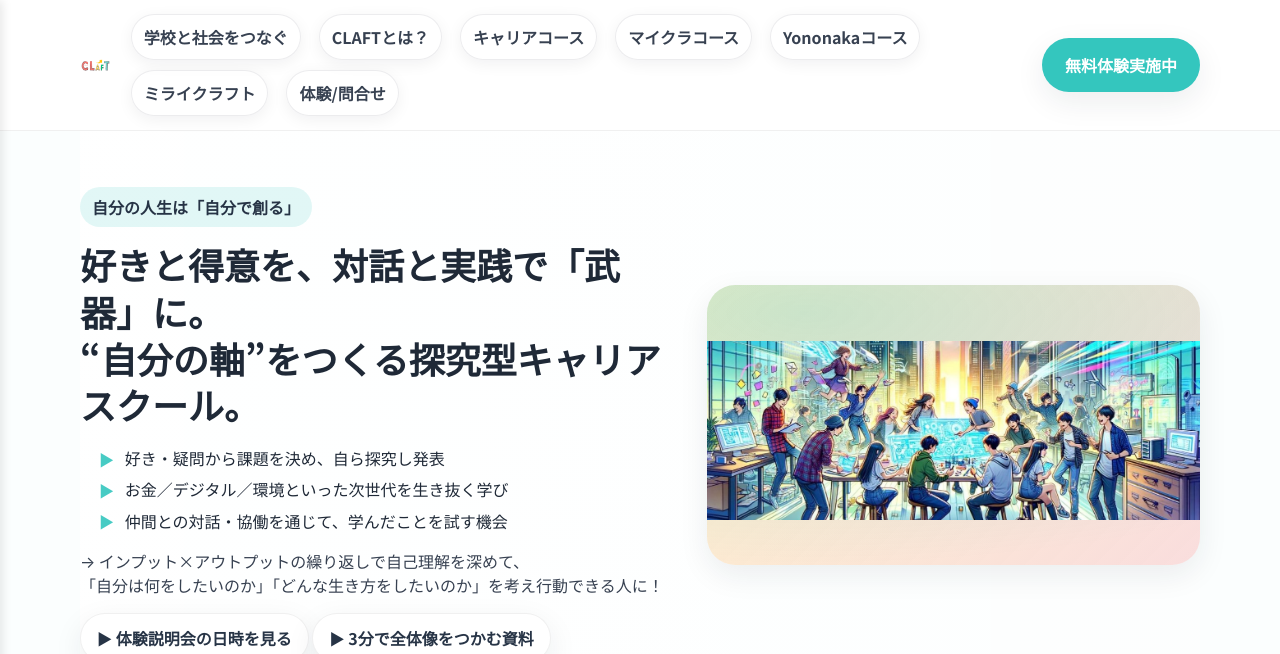
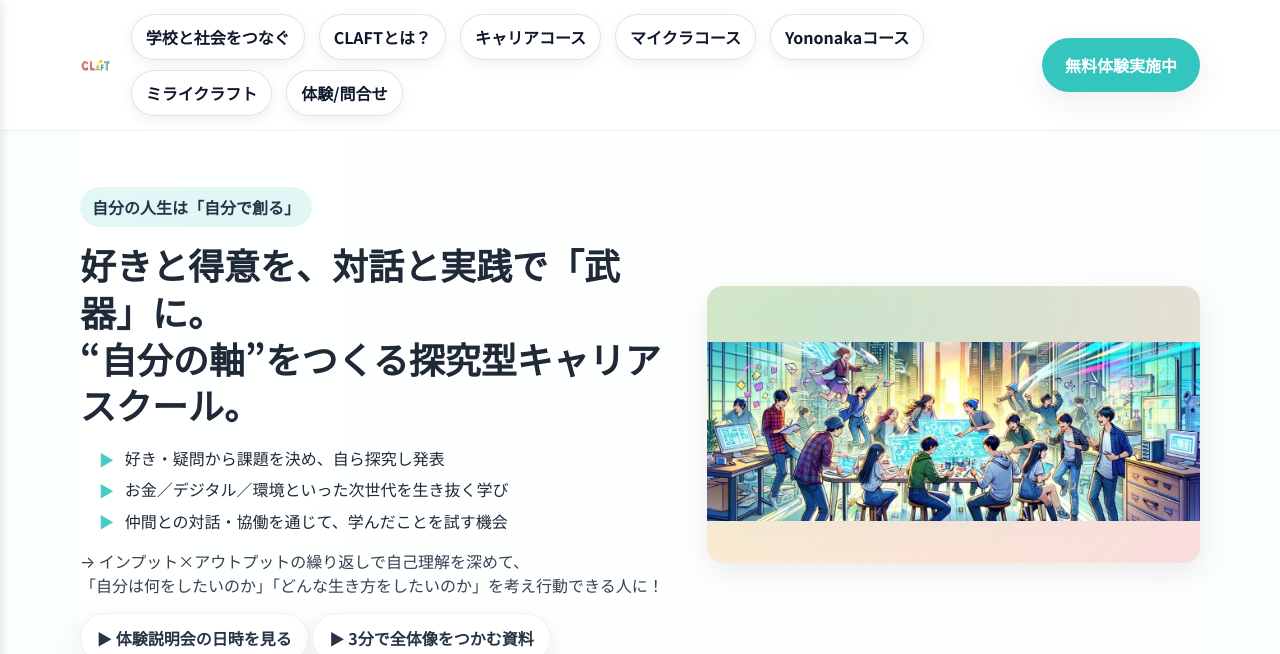
Before and after one commit to keepon1115/claft, a Jekyll site: the page built from index.html, in a window 1280 px wide. Shown: the top 654 px of the page. Built offline with Jekyll 4.4.1, drawn with Linux system fonts in a browser that asks for light colours; some web fonts are replaced.

Commit message:
index.html変更

```diff
--- a/_includes/header.html
+++ b/_includes/header.html
@@ -6,7 +6,7 @@
 
     <a class="logo" href="{{ site.baseurl }}/" aria-label="CLAFT トップへ">
       <img src="{{ site.baseurl }}{{ site.brand.logo }}" alt="CLAFT ロゴ" />
-      <strong>CLAFT</strong>
+      <!-- テキスト表記は削除 -->
     </a>
 
     <nav class="g-nav" aria-label="グローバル">
--- a/assets/css/site.css
+++ b/assets/css/site.css
@@ -20,6 +20,10 @@
 p{color:var(--ink-700)}
 ul{margin:0 0 1em 1.2em}
 
+/* ===== Helper: 16:9 images ===== */
+.img-16x9{aspect-ratio:16/9;width:100%;height:auto;object-fit:cover;border-radius:12px}
+.img-16x9.hero{border-radius:var(--radius-lg)}
+
 /* ===== Header ===== */
 .c-header{position:sticky;top:0;z-index:50;background:rgba(255,255,255,.9);
   backdrop-filter:saturate(1.5) blur(12px);border-bottom:1px solid rgba(0,0,0,.06)}
@@ -27,9 +31,14 @@
 .logo{display:flex;align-items:center;gap:12px}
 .logo img{height:38px;width:auto}
 .spacer{flex:1}
-.g-nav ul{display:flex;flex-wrap:wrap;gap:10px 18px;list-style:none;margin:0;padding:0}
-.g-nav a{padding:10px 12px;border-radius:999px;color:var(--ink-700)}
-.g-nav a:hover{background:rgba(52,198,190,.12)}
+/* 視認性の高いピル型ナビ */
+.g-nav ul{display:flex;flex-wrap:wrap;gap:10px 14px;list-style:none;margin:0;padding:0}
+.g-nav a{
+  display:inline-flex;align-items:center;gap:8px;padding:10px 14px;border-radius:999px;
+  font-weight:700;color:#0f172a;background:rgba(255,255,255,.9);
+  border:1px solid rgba(15,23,42,.12);box-shadow:0 4px 14px rgba(15,23,42,.06)
+}
+.g-nav a:hover{background:#fff;border-color:rgba(15,23,42,.24)}
 .g-nav li.has-sub{position:relative}
 .g-nav li.has-sub .sub{display:none;position:absolute;top:100%;left:0;background:#fff;border:1px solid rgba(0,0,0,.06);
   border-radius:14px;padding:8px 6px;box-shadow:var(--shadow)}
@@ -100,12 +109,24 @@
 .hero .hero-checks{list-style: none; padding-left:0}
 .hero .hero-checks li{margin:.45em 0;padding-left:1.6em;position:relative}
 .hero .hero-checks li::before{content:"▶";position:absolute;left:0;top:.05em;color:var(--brand);opacity:.9}
-.hero .hero-visual{height:280px;border-radius:var(--radius-lg);background:radial-gradient(1200px 420px at 20% 10%, rgba(52,198,190,.25), transparent 60%),
-  linear-gradient(135deg, rgba(255,214,107,.35), rgba(240,106,106,.22));box-shadow:var(--shadow)}
+
+/* ★ ここを修正：16:9のビジュアルラッパーに固定、高さ指定を撤回 */
+.hero .hero-visual{
+  position:relative;
+  aspect-ratio:16/9;
+  border-radius:var(--radius-lg);
+  overflow:hidden;
+  box-shadow:var(--shadow);
+  background:radial-gradient(1200px 420px at 20% 10%, rgba(52,198,190,.25), transparent 60%),
+             linear-gradient(135deg, rgba(255,214,107,.35), rgba(240,106,106,.22));
+}
+.hero .hero-visual img{
+  position:absolute; inset:0;
+  width:100%; height:100%; object-fit:cover; display:block;
+}
 @media (max-width:980px){
   .hero.has-bg::before{background:rgba(255,255,255,.84)}
   .hero .hero-grid{grid-template-columns:1fr}
-  .hero .hero-visual{height:180px}
 }
 
 /* ===== VALUES / Cards ===== */
@@ -116,9 +137,15 @@
 
 /* ===== Course Cards ===== */
 .grid-4{display:grid;grid-template-columns:repeat(2,1fr);gap:16px}
-.course-card{background:#fff;border-radius:var(--radius);overflow:hidden;box-shadow:var(--shadow)}
-.course-card .course-media{height:140px;background:linear-gradient(120deg, rgba(52,198,190,.18), rgba(255,214,107,.18))}
-.course-card .course-body{padding:16px}
+/* ★ 重なり系スタイルを明示的に無効化し、縦積みにする */
+.course-card{background:#fff;border-radius:var(--radius);overflow:hidden;box-shadow:var(--shadow);position:relative}
+.course-card a{display:block;position:static}
+.course-card::before,
+.course-card a::before,
+.course-card .course-media::before{content:none !important}
+.course-card .course-media{position:relative;height:auto}
+.course-card .course-media img{width:100%;height:auto;display:block;aspect-ratio:16/9;object-fit:cover}
+.course-card .course-body{position:static;background:#fff;color:#0f172a;padding:16px}
 @media (max-width:900px){.grid-4{grid-template-columns:1fr}}
 
 /* ===== Flow ===== */
--- a/index.html
+++ b/index.html
@@ -6,36 +6,52 @@
 ---
 
 <style>
-  /* 16:9 汎用クラス */
+  /* ===== 16:9 ヘルパー ===== */
   .img-16x9{aspect-ratio:16/9;width:100%;height:auto;object-fit:cover;border-radius:12px}
   .img-16x9.hero{border-radius:16px}
 
-  /* ===== Header 調整 ===== */
-  /* 「claft」テキストを非表示（画像ロゴはそのまま） */
-  header .logo{font-size:0}
-  header .logo span, header .logo strong{display:none}
-  /* PCナビの視認性アップ */
-  header nav ul{display:flex;gap:14px;list-style:none;margin:0;padding:0}
-  header nav a{display:inline-flex;align-items:center;gap:8px;padding:10px 14px;border-radius:999px;font-weight:700;color:#0f172a;background:rgba(255,255,255,.7);border:1px solid rgba(15,23,42,.08);box-shadow:0 4px 16px rgba(15,23,42,.06)}
-  header nav a:hover{background:#fff;border-color:rgba(15,23,42,.18)}
+  /* ===== ヘッダー調整（claft文字削除 & メニュー視認性UP） ===== */
+  header .logo, .c-header .logo{font-size:0!important}
+  header .logo span, header .logo strong, .c-header .logo span, .c-header .logo strong{display:none!important}
+
+  header nav ul{display:flex;flex-wrap:wrap;gap:12px 14px;list-style:none;margin:0;padding:0}
+  header nav a{
+    display:inline-flex;align-items:center;gap:8px;padding:10px 14px;border-radius:999px;
+    font-weight:700;color:#0f172a;background:rgba(255,255,255,.94);
+    border:1px solid rgba(15,23,42,.14);box-shadow:0 4px 14px rgba(15,23,42,.06)
+  }
+  header nav a:hover{background:#fff;border-color:rgba(15,23,42,.28)}
   header{backdrop-filter:saturate(1.3) blur(8px)}
 
-  /* ===== コースカードの重なり解消 ===== */
+  /* ===== HERO：16:9をラッパーで保証 ===== */
+  .hero .hero-visual{
+    position:relative; aspect-ratio:16/9 !important;
+    border-radius:16px; overflow:hidden; box-shadow:0 10px 30px rgba(0,0,0,.08)
+  }
+  .hero .hero-visual img{
+    position:absolute; inset:0; width:100% !important; height:100% !important;
+    object-fit:cover !important; display:block
+  }
+
+  /* ===== コースカード：画像と本文の重なりを撤回（縦積み） ===== */
   .course-card{background:#fff;border:1px solid rgba(0,0,0,.06);border-radius:16px;overflow:hidden;box-shadow:0 10px 30px rgba(0,0,0,.06)}
-  .course-card a{display:block}
-  .course-media{position:static}
-  .course-media img{display:block}
-  .course-body{position:static;background:#fff;color:#0f172a;padding:14px 16px}
+  .course-card a{display:block;position:static!important}
+  .course-card::before,
+  .course-card a::before,
+  .course-card .course-media::before{content:none!important}
+  .course-card .course-media{position:relative!important;height:auto!important}
+  .course-card .course-media img{width:100%!important;height:auto!important;aspect-ratio:16/9!important;object-fit:cover!important;display:block}
+  .course-card .course-body{position:static!important;background:#fff!important;color:#0f172a!important;padding:16px!important}
   .course-body h3{margin:.3em 0 .4em}
 
-  /* grid helpers (fallback) */
+  /* ===== レイアウト補助 ===== */
   .grid-4{display:grid;grid-template-columns:1fr;gap:16px}
   @media (min-width:900px){.grid-4{grid-template-columns:repeat(2,1fr)}}
 </style>
 
 <main id="top">
 
-  <!-- HERO（スマホは背景画像にテキストを重ねる） -->
+  <!-- HERO -->
   <section class="hero container has-bg" style="--hero-img:url('{{ site.baseurl }}/assets/hero.jpg')">
     <div class="hero-grid">
       <div>
@@ -58,7 +74,8 @@
           <a class="btn btn-ghost" href="#download">▶ 3分で全体像をつかむ資料</a>
         </div>
       </div>
-      <!-- 画像を直接反映（16:9） -->
+
+      <!-- ★ 16:9をラッパーで担保 -->
       <figure class="hero-visual reveal" style="margin:0">
         <img class="img-16x9 hero" src="{{ site.baseurl }}/assets/top_hero.jpg" alt="CLAFTの雰囲気を伝えるヒーロー画像">
       </figure>
@@ -86,16 +103,17 @@
     </div>
   </section>
 
-  <!-- 正解がある勉強、正解がない人生（Yononakaカード） -->
+  <!-- 正解がある勉強、正解がない人生 -->
   <section class="section container" id="philosophy">
     <h2>正解がある勉強、正解がない人生</h2>
     <p>「学校で一生懸命勉強したのに、社会に出たら全然違ってた」</p>
     <p>「自分が本当にやりたいことって、なんだろう…？」</p>
     <p>そんな声が、今の日本社会にはあふれています。</p>
-    <!-- 背景divをやめて16:9画像を挿入 -->
+
     <figure class="reveal" style="margin:10px 0 6px">
       <img class="img-16x9" src="{{ site.baseurl }}/assets/top_philosophy.jpg" alt="正解がない問いに向き合うイメージ">
     </figure>
+
     <p>正解を繰り返し暗記する勉強ばかりでいいのだろうか？</p>
     <p><strong>正解がひとつでない問いに自分の言葉で向き合い、意見を交わす時間</strong>が必要ではないか？</p>
     <p>そのような想いで、毎月オンライン開催しているのがYononakaです。</p>
@@ -190,7 +208,6 @@
     </div>
 
     <p>学びを“社会で試す”ことで、<strong>学校と社会をつなぐ</strong>のがCLAFTです。</p>
-    <a class="btn btn-ghost" href="#">詳しく見る</a>
   </section>
 
   <!-- FLOW -->
@@ -216,11 +233,10 @@
     </div>
   </section>
 
-  <!-- WADAS (轍) -->
+  <!-- WADAS (轍)：「詳しく見る」ボタンは依頼どおり削除済み -->
   <section class="section container wadas" id="wadas">
     <h2>キャリアは馬車の轍</h2>
     <p class="sub">道はまっすぐじゃない。自分でハンドルを握り、進んだ軌跡が“キャリア”。</p>
-    <!-- 依頼により「詳しく見る」ボタンを削除 -->
     <div class="wadas-wrap">
       <svg id="wadasPath" viewBox="0 0 1200 240" fill="none" xmlns="http://www.w3.org/2000/svg" aria-hidden="true">
         <defs>
@@ -269,8 +285,13 @@
       if(!section||!progress) return;
       const length=progress.getTotalLength();
       progress.style.strokeDasharray=length+' '+length;progress.style.strokeDashoffset=length;
-      function update(){const rect=section.getBoundingClientRect();const vh=window.innerHeight||1;const visible=Math.min(vh,Math.max(0,vh-Math.max(0,rect.top)-Math.max(0,rect.bottom-vh)));const ratio=Math.min(1,Math.max(0,visible/rect.height));progress.style.strokeDashoffset=length*(1-ratio);} update();
-      window.addEventListener('scroll',update,{passive:true});window.addEventListener('resize',update);
+      function update(){
+        const rect=section.getBoundingClientRect();const vh=window.innerHeight||1;
+        const visible=Math.min(vh,Math.max(0,vh-Math.max(0,rect.top)-Math.max(0,rect.bottom-vh)));
+        const ratio=Math.min(1,Math.max(0,visible/rect.height));
+        progress.style.strokeDashoffset=length*(1-ratio);
+      }
+      update(); window.addEventListener('scroll',update,{passive:true}); window.addEventListener('resize',update);
     })();
   </script>
 </main>
```
